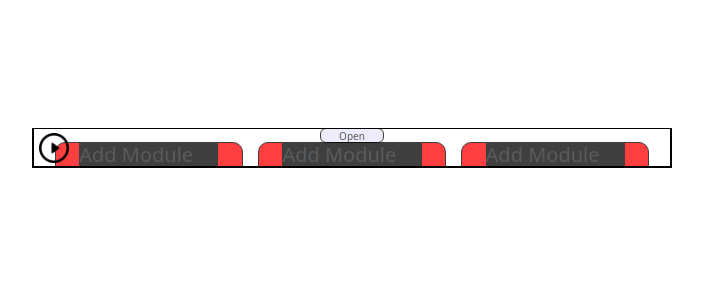
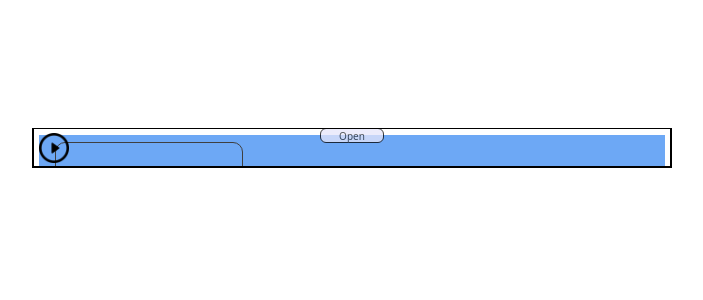
Before and after one commit to AmanKoua/ProdLodge, a React (Vite) app: page / in a window 1280 px wide. Shown: the top 300 px of the page, without its empty margins (288-991 px from the left). Built offline with nearby package versions, Linux system fonts and the light colour scheme; grey boxes are pictures that could not be loaded.

Commit message:
refactoring to eventually allow for module addition / deletion

```diff
--- a/src/components/AudioBox.tsx
+++ b/src/components/AudioBox.tsx
@@ -6,7 +6,7 @@ import CSS from "csstype";
 import AudioController from "./AudioController";
 import AudioModuleContainer from "./AudioModuleContainer";
 
-import tempSong from '../assets/telepathy.mp3';
+import tempSong from '../assets/kazukii.mp3';
 
 console.log("AudioBox Rerender!");
 
@@ -37,11 +37,17 @@ let isPlaying: boolean;
 let setIsPlaying: (val: boolean) => void;
 let songTime: number = 0;
 let setSongTime : (val : number) => void;
+let songTimeInterval: number;
+
 let ctxInitialized: boolean;
 let setCtxInitialized: (val : boolean) => void;
-let songTimeInterval: number;
 let visualizing: boolean;
 let setIsVisualizing: (val: boolean) => void;
+
+let audioModuleContainerCount: number;
+let setAudioModuleContainerCount: (val: number) => void;
+let audioModuleCount: number;
+let setAudioModuleCount: (val : number) => void;
 
 let fetchSong = async function(){ // fetch song
 
@@ -264,6 +270,9 @@ const AudioBox = () => {
     [visualizing, setIsVisualizing] = useState(false);
     [isPlaying, setIsPlaying] = useState(false); // need to make these global!
     [songTime, setSongTime] = useState(0.00);
+    [audioModuleContainerCount, setAudioModuleContainerCount] = useState(1);
+    [audioModuleCount, setAudioModuleCount] = useState(1);
+
     canvasRef = useRef(null); // provides direct access to DOM
 
     const AudioBoxStyle: CSS.Properties = {
@@ -297,33 +306,30 @@ const AudioBox = () => {
         opacity: "75%",
     }
 
-    let audioModules : JSX.Element;
+    const generateAudioSettingsFragment = (): JSX.Element =>{
 
-    audioModules =
-    (
-        <>
-            <AudioModuleContainer></AudioModuleContainer>
-            <AudioModuleContainer></AudioModuleContainer>
-        </>
-    );
+        let audioSettingsFragment : JSX.Element;
 
-    // if(isExpanded){ // cannot only be displayed when expanded because audio processing needs to be persistent
-    //     audioModules =
-    //     (
-    //         <>
-    //             <AudioModuleContainer></AudioModuleContainer>
-    //             <AudioModuleContainer></AudioModuleContainer>
-    //         </>
-    //     );
-    // }
-    // else{
-    //     audioModules = <></>;
-    // }
+        let tempArr : boolean[] = new Array(audioModuleContainerCount); // array needed to map over elements in TSX
+        tempArr.fill(true);
+
+        audioSettingsFragment =
+        (
+            <>
+                {tempArr.map((temp, idx)=>{
+                    return <AudioModuleContainer moduleCount={1} modules={new Array} key={idx}></AudioModuleContainer>
+                })}
+            </>
+        );
+
+        return audioSettingsFragment;
+
+    }
 
     return (
     <>
         <div style={AudioBoxStyle}>
-            {audioModules}
+            {generateAudioSettingsFragment()}
             <canvas style={CanvasStyle} ref={canvasRef}></canvas>
             <AudioController
                 isPlaying={isPlaying}
--- a/src/components/AudioController.tsx
+++ b/src/components/AudioController.tsx
@@ -9,7 +9,6 @@ let audioControllerElement : HTMLDivElement;
 let audioControllerRef : any;
 let eventListenerAttached : boolean = false;
 let audioControllerElementWidth : number;
-
 
 let audioControlImageElement : HTMLImageElement;
 let audioControlImageRef : any;
--- a/src/components/AudioModuleContainer.tsx
+++ b/src/components/AudioModuleContainer.tsx
@@ -2,7 +2,12 @@ import React from 'react';
 import BlankAudioModule from './BlankAudioModule';
 import CSS from "csstype";
 
-const AudioModuleContainer = () => {
+interface Props{
+    moduleCount: number;
+    modules: any[]; // pass in data required to reconstruct module interfaces
+}
+
+const AudioModuleContainer = ({moduleCount, modules}: Props) => {
 
     const AudioModuleContainerStyle: CSS.Properties = {
         margin: "1%",
@@ -10,16 +15,35 @@ const AudioModuleContainer = () => {
         justifyContent: "left",
         width: "98%",
         height: "200px",
-        // backgroundColor: "#3d8bf2",
+        backgroundColor: "#3d8bf2",
         opacity: "75%",
+    }
+
+    const generateAudioModulesFragment = (): JSX.Element =>{
+
+        let audioModulesFragment : JSX.Element;
+
+        let tempArr : boolean[] = new Array(moduleCount); // array needed to map over elements in TSX
+        tempArr.fill(true);
+
+        audioModulesFragment =
+        (
+            <>
+                {tempArr.map((temp, idx)=>{
+                    return <BlankAudioModule key={idx}></BlankAudioModule>
+                })}
+            </>
+        );
+
+        return audioModulesFragment;
+
     }
 
     return (
         <>
             <div style={AudioModuleContainerStyle}>
-                <BlankAudioModule></BlankAudioModule>
-                <BlankAudioModule></BlankAudioModule>
-                <BlankAudioModule></BlankAudioModule>
+                {generateAudioModulesFragment()}
+                {/* <BlankAudioModule></BlankAudioModule> */}
             </div>
         </>
     )
--- a/src/components/BlankAudioModule.tsx
+++ b/src/components/BlankAudioModule.tsx
@@ -12,28 +12,36 @@ const BlankAudioModule = () => {
         height: "185px",
         border: "1px solid black",
         borderRadius: "10px",
-        backgroundColor: "red",
+        // backgroundColor: "green",
         opacity: "100%",
     }
 
     const AddButtonStyle : CSS.Properties = {
         position: "absolute",
-        marginTop: "30%",
+        marginTop: "0%",
         marginLeft: "36%",
-        width: "25%",
+        width: "28%",
         height: "25%",
     }
 
     const AddModuleTextStyle : CSS.Properties = {
         fontSize: "20px",
+        width: "60%",
+        marginLeft: "20%",
+        marginTop: "10%",
+        textAlign: "center",
+        // backgroundColor: "green",
     }
 
     const CenterDivStyle : CSS.Properties = {
         position: "absolute",
-        marginLeft: "12.5%",
-        width: "75%",
-        height: "100%",
-        backgroundColor: "black",
+        marginLeft: "25%",
+        marginTop: "15%",
+        alignContent: "center",
+        width: "50%",
+        height: "70%",
+        // backgroundColor: "blue",
+        opacity: "80%",
         zIndex: "50",
     }
 
```
